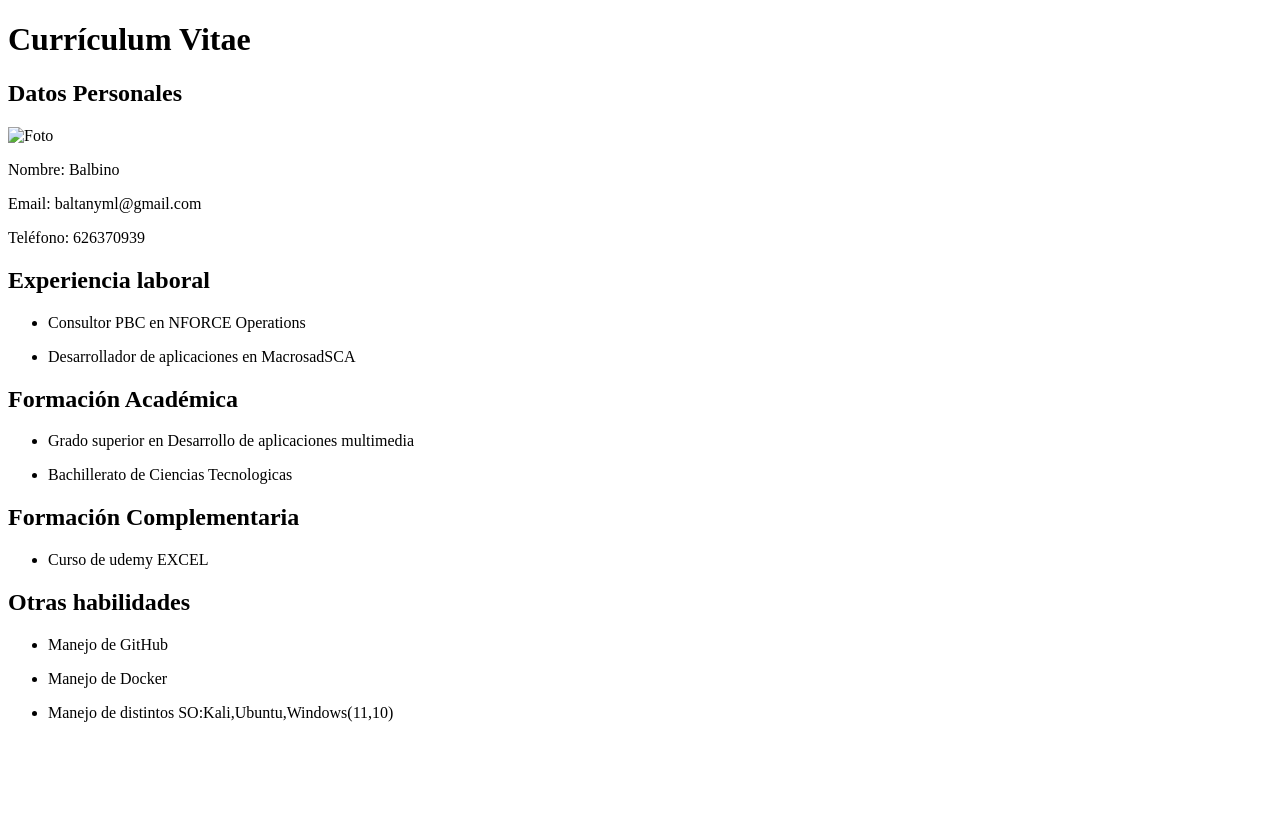
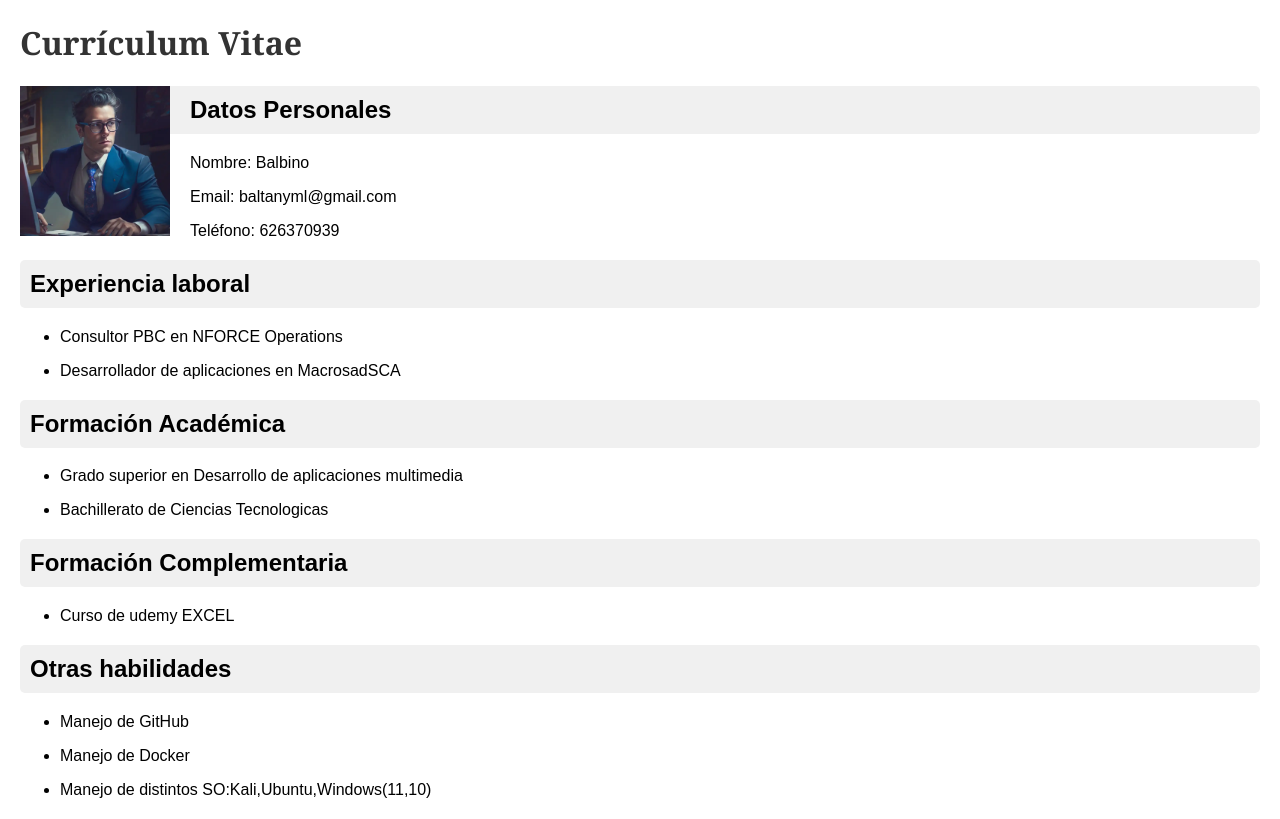
Before and after one commit to Baltany/DIW, a plain HTML site: page ejercicios/ejercicio1.html in a window 1280 px wide. Drawn offline with Linux system fonts and the light colour scheme.

Commit message:
Modificando

```diff
--- a/ejercicios/ejercicio1.html
+++ b/ejercicios/ejercicio1.html
@@ -3,7 +3,8 @@
 <head>
     <meta charset="UTF-8">
     <meta name="viewport" content="width=device-width, initial-scale=1.0">
-    <title>Document</title>
+    <title>CV</title>
+    <link rel="stylesheet" href="style.css">
 </head>
 <body>
     <!-- 1.	Crea una página web básica (sin estilos) con tu currículum. La página debe contener al menos los siguientes apartados:
@@ -14,11 +15,11 @@ c.	Experiencia laboral.
 d.	Formación complementaria.
 e.	Otras habilidades. -->
 
-    <h1>Currículum Vitae</h1>
+<h1>Currículum Vitae</h1>
 
-    <section>
+<section>
+        <img src="Persona-trabajando-en-oficina-IA.webp" alt="Foto" width="150">
         <h2>Datos Personales</h2>
-        <img src=".jpg" alt="Foto" width="150">
         <p>Nombre: Balbino</p>
         <p>Email: baltanyml@gmail.com</p>
         <p>Teléfono: 626370939</p>
@@ -52,6 +53,13 @@ e.	Otras habilidades. -->
         </ul>
     </section>
 
+<!-- 2.	Utiliza una hoja de estilos para definir los siguientes estilos para la página creada en el ejercicio 1.
+
+a.	Define una tipografía para los títulos y otra para el texto.
+b.	Haz que la fotografía quede en la parte superior izquierda de la página.
+c.	Destaca los títulos con un color de fondo diferente.
+d.	Establece márgenes de separación entre los párrafos y títulos. -->
+
 
 </body>
 </html>
--- /dev/null
+++ b/ejercicios/style.css
@@ -0,0 +1,20 @@
+body {
+    font-family: Arial, sans-serif;
+    margin: 20px;
+}
+h1 {
+    font-family: 'Georgia', serif;
+    color: #333;
+}
+h2 {
+    background-color: #f0f0f0;
+    padding: 10px;
+    border-radius: 5px;
+}
+img {
+    float: left;
+    margin-right: 20px;
+}
+p {
+    margin-bottom: 15px;
+}
```
Also changed, not shown: ejercicios/Persona-trabajando-en-oficina-IA.webp (added).
